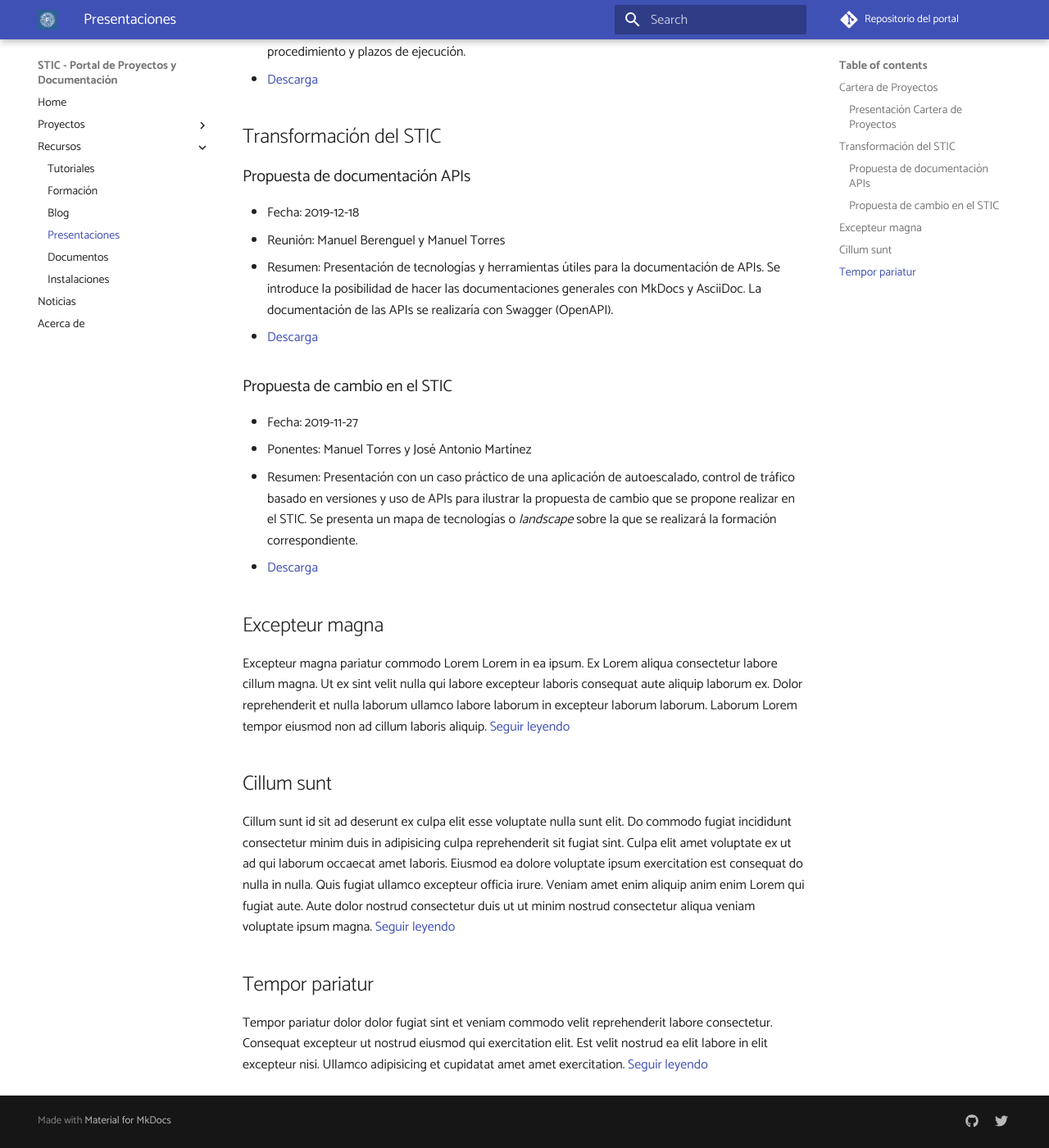
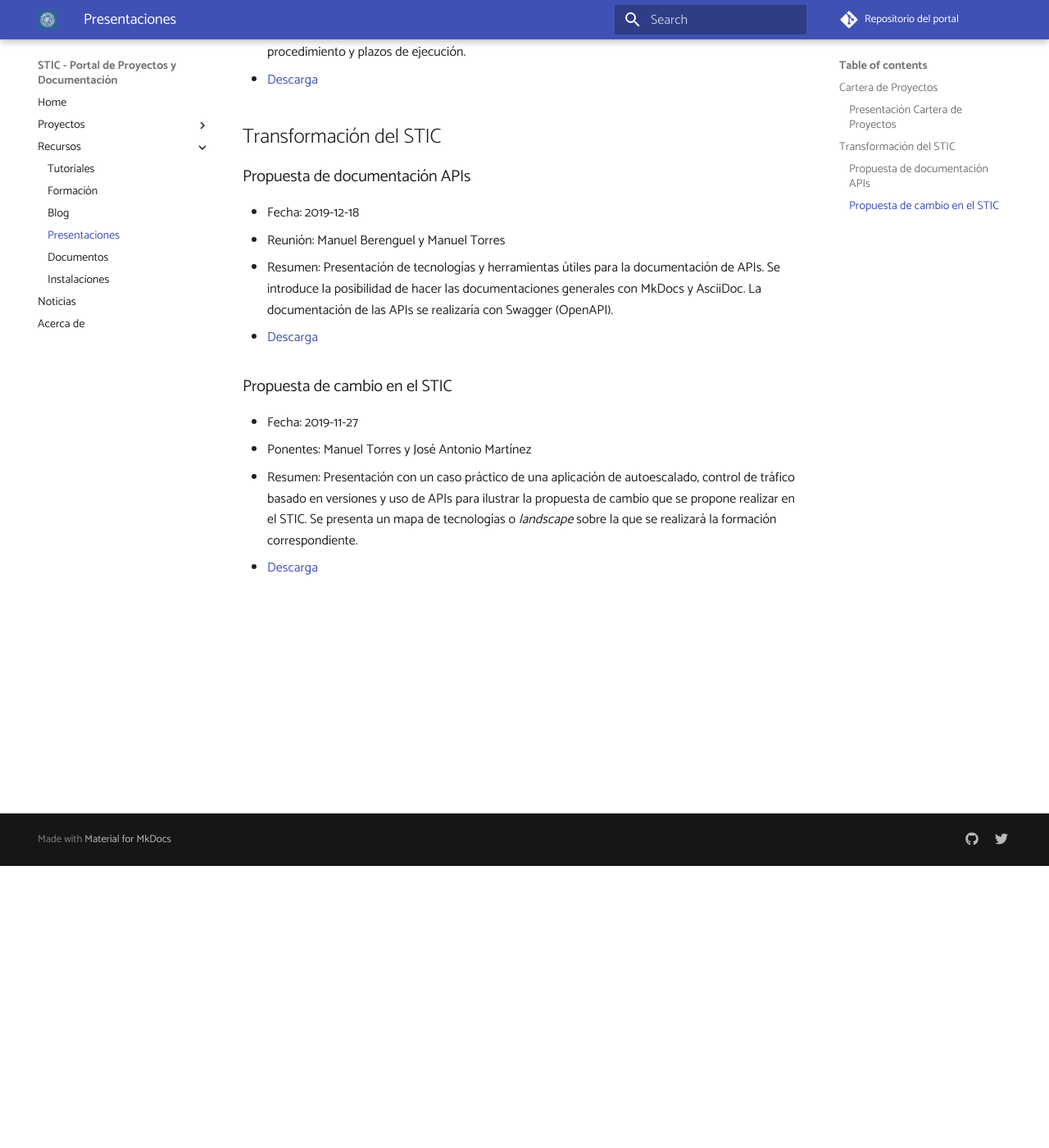
Before and after one commit to ualmtorres/portalstic, an MkDocs documentation site: the page built from docs/recursos/presentaciones.md, in a window 1280 px wide and 1400 px high, scrolled down 344 px. Shown: the whole window at 82% size. Built offline with MkDocs 1.6.1 and Material for MkDocs 9.7.7, drawn with Linux system fonts in a browser that asks for light colours.

Commit message:
Página Presentaciones close #8

```diff
--- a/docs/recursos/presentaciones.md
+++ b/docs/recursos/presentaciones.md
@@ -24,16 +24,3 @@
 * Ponentes: Manuel Torres y José Antonio Martínez
 * Resumen: Presentación con un caso práctico de una aplicación de autoescalado, control de tráfico basado en versiones y uso de APIs para ilustrar la propuesta de cambio que se propone realizar en el STIC. Se presenta un mapa de tecnologías o _landscape_ sobre la que se realizará la formación correspondiente.
 * [Descarga](https://drive.google.com/file/d/1qQGEnC2EmtxGgWaGrhaV84nisu2V337n/view?usp=sharing)
-
-
-## Excepteur magna
-
-Excepteur magna pariatur commodo Lorem Lorem in ea ipsum. Ex Lorem aliqua consectetur labore cillum magna. Ut ex sint velit nulla qui labore excepteur laboris consequat aute aliquip laborum ex. Dolor reprehenderit et nulla laborum ullamco labore laborum in excepteur laborum laborum. Laborum Lorem tempor eiusmod non ad cillum laboris aliquip. [Seguir leyendo]()
-
-## Cillum sunt
-
-Cillum sunt id sit ad deserunt ex culpa elit esse voluptate nulla sunt elit. Do commodo fugiat incididunt consectetur minim duis in adipisicing culpa reprehenderit sit fugiat sint. Culpa elit amet voluptate ex ut ad qui laborum occaecat amet laboris. Eiusmod ea dolore voluptate ipsum exercitation est consequat do nulla in nulla. Quis fugiat ullamco excepteur officia irure. Veniam amet enim aliquip anim enim Lorem qui fugiat aute. Aute dolor nostrud consectetur duis ut ut minim nostrud consectetur aliqua veniam voluptate ipsum magna. [Seguir leyendo]()
-
-## Tempor pariatur
-
-Tempor pariatur dolor dolor fugiat sint et veniam commodo velit reprehenderit labore consectetur. Consequat excepteur ut nostrud eiusmod qui exercitation elit. Est velit nostrud ea elit labore in elit excepteur nisi. Ullamco adipisicing et cupidatat amet amet exercitation. [Seguir leyendo]()
```
